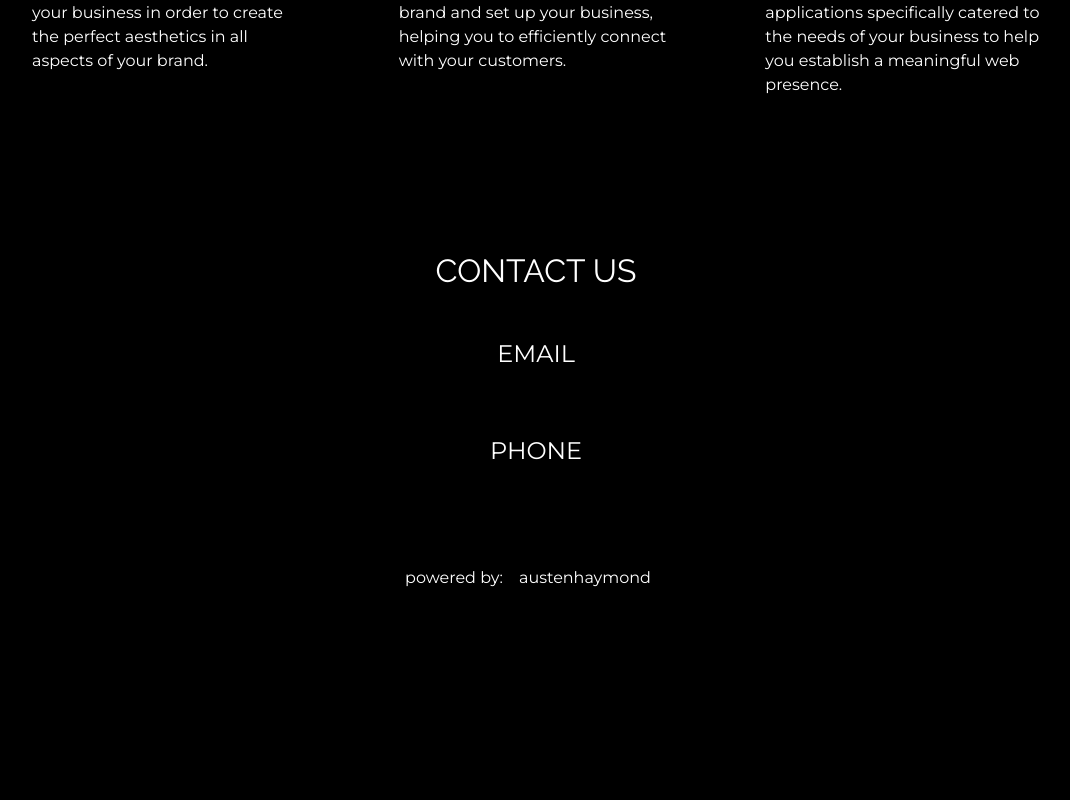
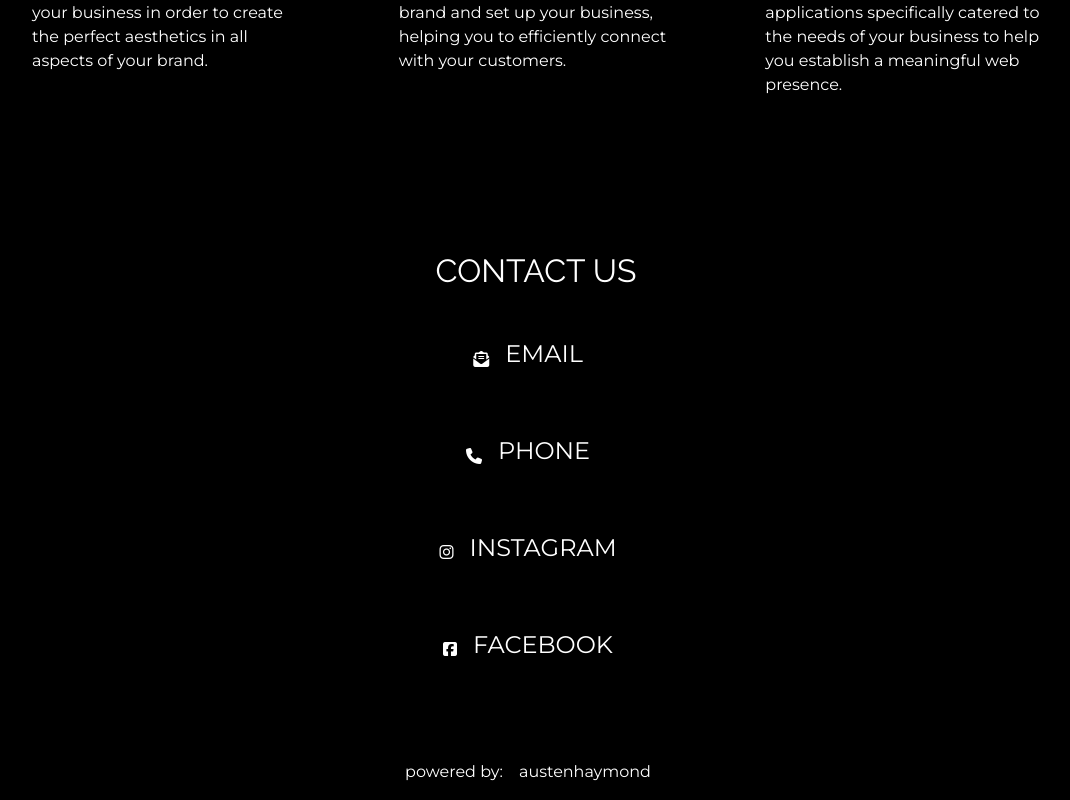
Before and after one commit to aus10haymond/nunya, a React (Create React App) app in the folder client/: page /contact in a window 1280 px wide. Shown: the part 2074-2874 px from the top of the page, without its empty margins (104-1174 px from the left). Before the commit the page ends 2680 px from the top, so only its background shows below. Built offline with nearby package versions, Linux system fonts and the light colour scheme.

Commit message:
added icons to contact section and instagram and facebook links

```diff
--- a/client/public/index.html
+++ b/client/public/index.html
@@ -16,7 +16,7 @@
       href="https://fonts.googleapis.com/css?family=Raleway">
     <link rel="stylesheet"
       href="https://fonts.googleapis.com/css?family=Montserrat">
-
+    <script src="https://kit.fontawesome.com/10dc7d8ea5.js" crossorigin="anonymous"></script>
     <title>NXT LVL - small business web development</title>
   </head>
   <body>
--- a/client/src/pages/contact.js
+++ b/client/src/pages/contact.js
@@ -13,6 +13,7 @@ function Contact() {
                 <div>
                     <div id="contactcontent" className="col-sm-12">
                         <nav id="contact" className="navbar justify-content-center">
+                            <i id="contactlink" class="fas fa-envelope-open-text"></i>
                             <a id="contactlink" className="nav-item nav-link active" href="mailto:nxtlvldgtl@gmail.com?Subject=NXT LVL" target="_top">
                                 <h4>EMAIL</h4>
                             </a>
@@ -21,8 +22,27 @@ function Contact() {
                     <br />
                     <div id="contactcontent" className="col-sm-12">
                         <nav id="contact" className="navbar justify-content-center">
+                            <i id="contactlink" class="fas fa-phone"></i>
                             <a id="contactlink" className="nav-item nav-link active" href="tel:602-301-2522">
                                 <h4>PHONE</h4>
+                            </a>
+                        </nav>
+                    </div>
+                    <br />
+                    <div id="contactcontent" className="col-sm-12">
+                        <nav id="contact" className="navbar justify-content-center">
+                            <i id="contactlink" class="fab fa-instagram"></i>
+                            <a id="contactlink" className="nav-item nav-link active" href="http://instagram.com/_u/nxtlvldgtl/" target="_blank" rel="noopener noreferrer">
+                                <h4>INSTAGRAM</h4>
+                            </a>
+                        </nav>
+                    </div>
+                    <br />
+                    <div id="contactcontent" className="col-sm-12">
+                        <nav id="contact" className="navbar justify-content-center">
+                            <i id="contactlink" class="fab fa-facebook-square"></i>
+                            <a id="contactlink" className="nav-item nav-link active" href="https://www.facebook.com/nxtlvldgtl/" target="_blank" rel="noopener noreferrer">
+                                <h4>FACEBOOK</h4>
                             </a>
                         </nav>
                     </div>
```
